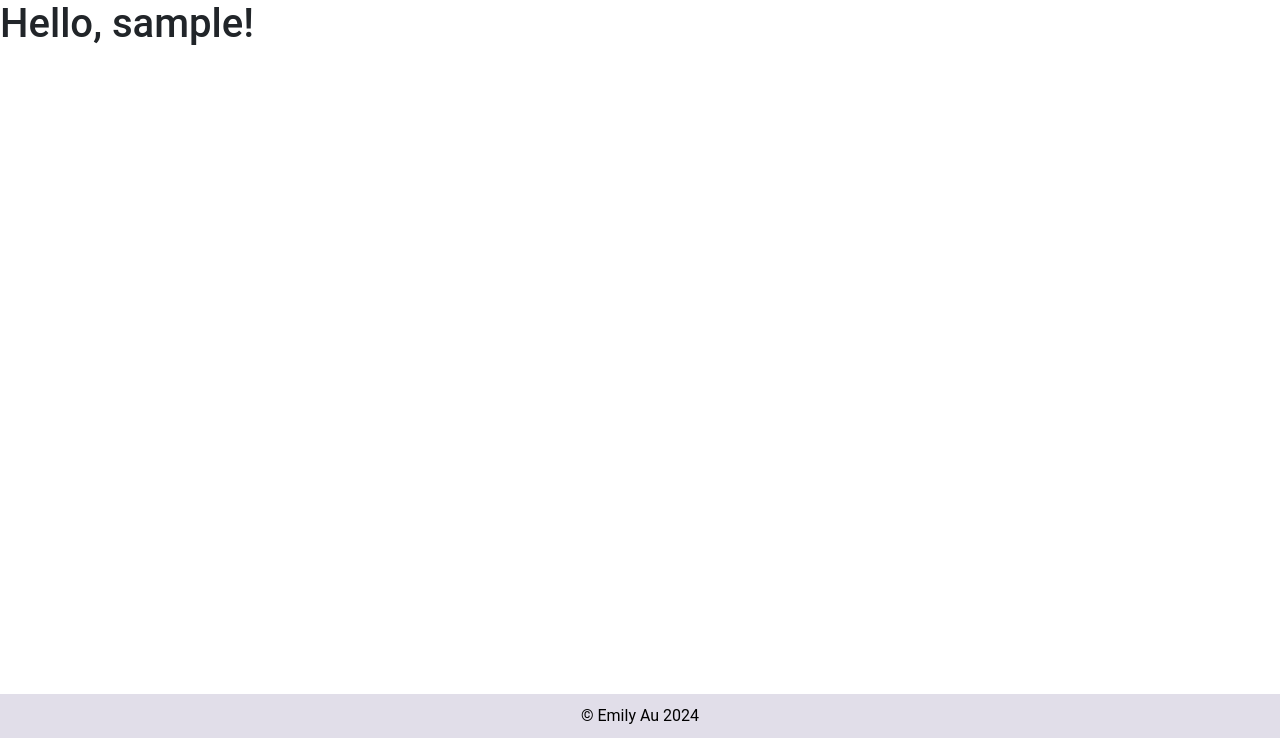
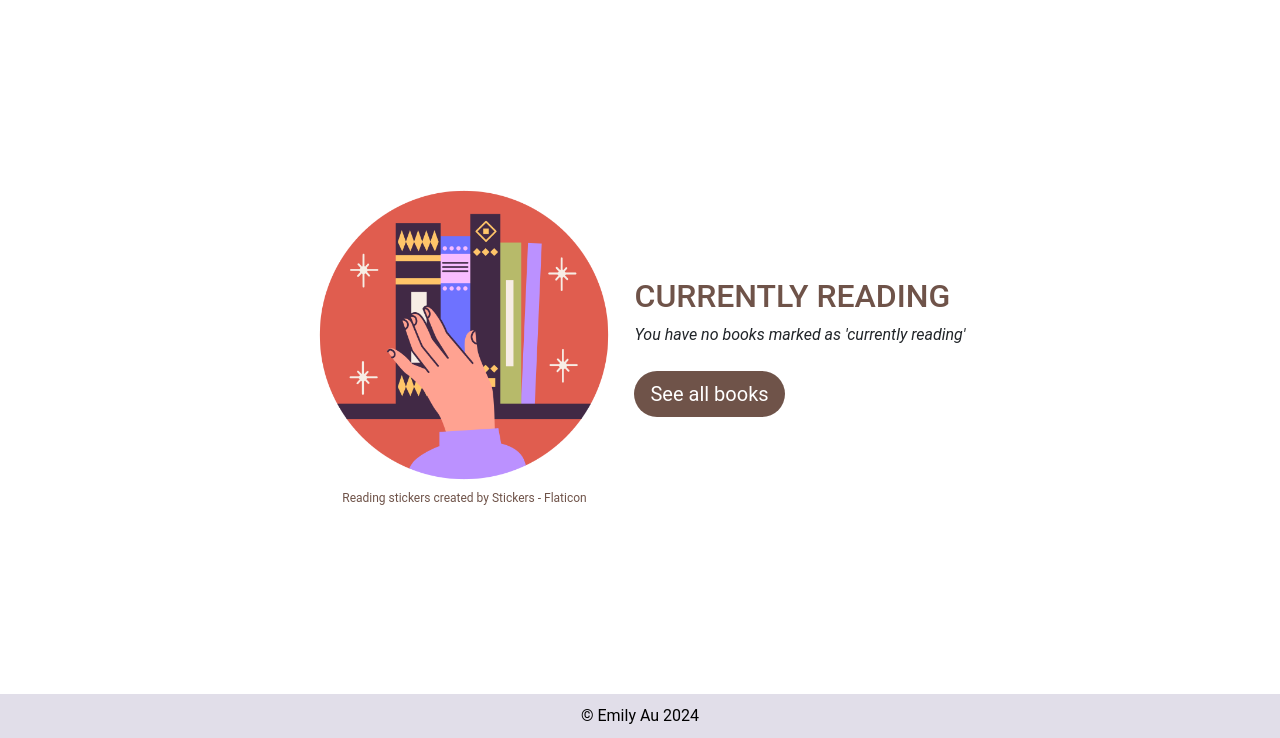
Before and after one commit to em-au/COSC2956-Project, a PHP site: page / in a window 1280 px wide. Shown: the part 62-800 px from the top of the page. Run offline with PHP 8.4, Linux system fonts and the light colour scheme; the visitor is signed in with stand-in values (Sample User, id 1); data that the repository does not hold is empty; some libraries are stand-ins or nearby versions.

Commit message:
Edit layout of Home for logged in users

```diff
--- a/index.php
+++ b/index.php
@@ -1,6 +1,7 @@
 <?php
     $title = "Home";
     require_once 'includes/header.php';
+    require_once 'db/conn.php';
     session_start();
 ?>
 
@@ -14,14 +15,45 @@
                     Get started now</button></a>
             </div>
             <div class="banner-image">
-                <div><img src="pics/reading-book.png"></div>
+                <div><img src="pics/reading-book.png" alt="An illustration of a woman reading a book"></div>
                 <div class="image-source"><a href="https://www.flaticon.com/free-stickers/student" title="student stickers">Student stickers created by Stickers - Flaticon</a></div>
-            </div> <!-- ADD IMAGE ATTRIBUTION
-            <a href="https://www.flaticon.com/free-stickers/student" title="student stickers">Student stickers created by Stickers - Flaticon</a>-->
+            </div>
         </div>
     <?php }
     else if (isset($_SESSION['auth'])) { ?>
-        <h1>Hello, <?php echo $_SESSION['username'] . "!" ?></h1>
+        <div class="container home-banner-white">
+            <div class="banner-image">
+                <div><img src="pics/books.png" class="books-icon" alt="An illustration of books on a shelf"></div>
+                <div class="image-source"><a href="https://www.flaticon.com/free-stickers/reading" title="reading stickers">Reading stickers created by Stickers - Flaticon</a></div>
+            </div>
+            <div class="banner-text">
+                <h2>CURRENTLY READING</h2>
+                <?php
+                    // SQL statement to retrieve read books for a user
+                    $user_id = $_SESSION['user_id'];
+                    $sql = "SELECT * FROM books WHERE user_id = $user_id AND status = 'Currently reading'";
+
+                    // Execute the SQL statement and get results
+                    $result = mysqli_query($conn, $sql); // $result contains either the result set object or false
+                    if ($result) {
+                        if (mysqli_num_rows($result) == 0) {
+                            echo "<i>You have no books marked as 'currently reading'</i><br><br>";
+                        }
+                    }
+                    while ($row = mysqli_fetch_assoc($result)) { ?>
+                        <div class="card mb-2">
+                            <div class="card-body">
+                                <?php echo "<b>" . $row['title'] . "</b> by " . $row['author']; ?>
+                            </div>
+                        </div>
+                    <?php }
+                ?>
+                <a href="viewallbooks.php"><button type="button" class="btn btn-primary btn-lg home-button">
+                    See all books</button></a>
+            </div>
+
+        </div>
+    </div>
     <?php }
 ?>
 
--- a/scss/style.scss
+++ b/scss/style.scss
@@ -114,3 +114,18 @@ h2.centered {
   font-size: 12px;
   color: $brown;
 }
+
+.home-banner-white {
+  display: flex;
+  gap: 20px;
+  justify-content: center;
+  align-items: center;
+  height: 100vh;
+  min-width: fit-content;
+  min-height: 600px;
+}
+
+.books-icon {
+  height: 300px;
+  width: auto;
+}
```
Also changed, not shown: css/style.css, pics/books.png (added).
